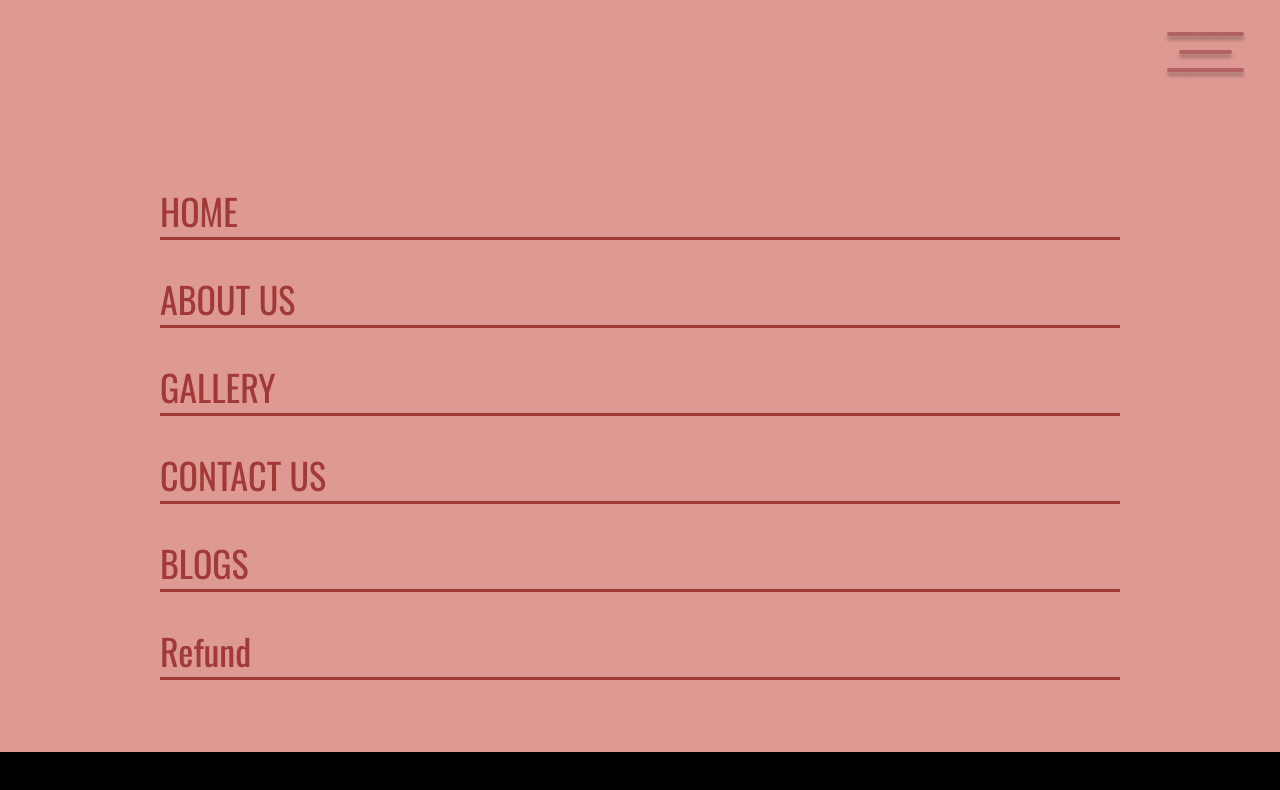
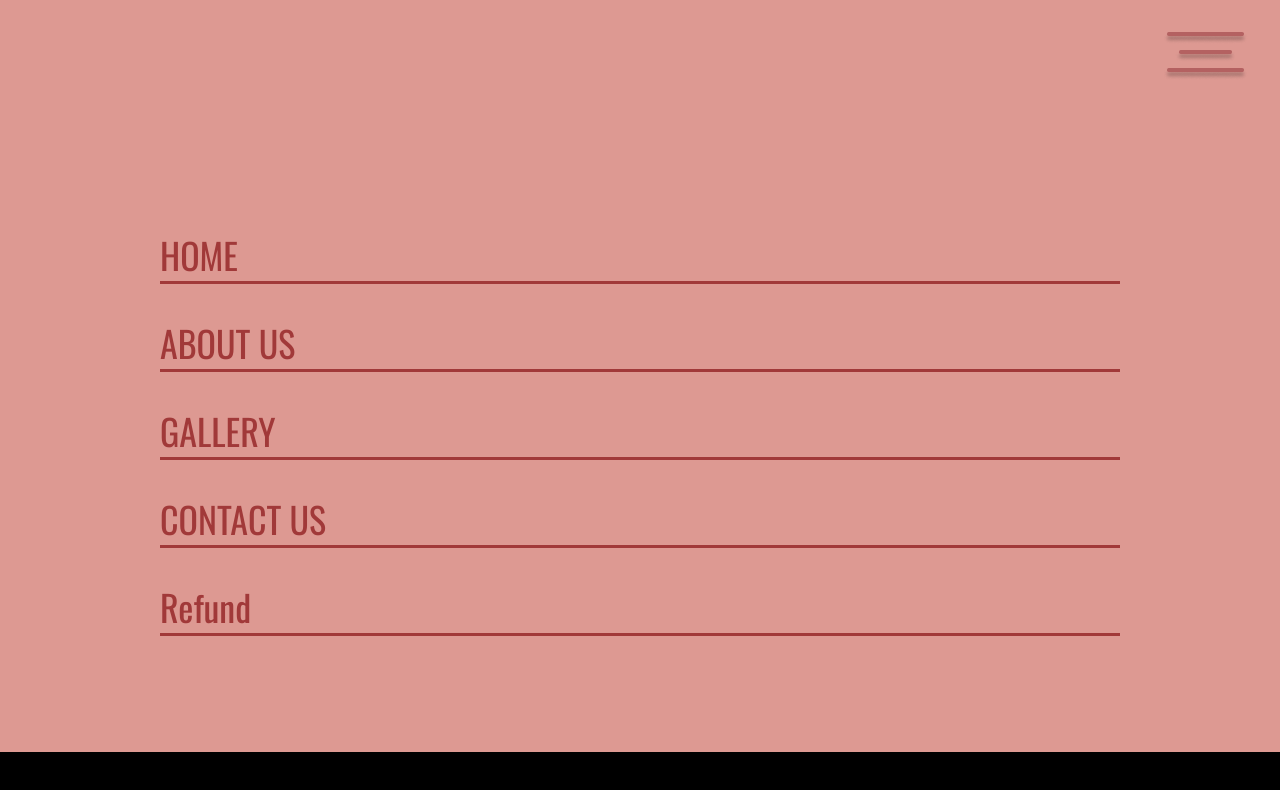
Before and after one commit to Jobminar/Binge-new, a React (Vite) app in the folder client/: page /navbar in a window 1280 px wide. Shown: the top 790 px of the page. Built offline with nearby package versions, Linux system fonts and the light colour scheme; a web font is replaced by a local one.

Commit message:
sameer updated the price in large form

```diff
--- a/client/src/components/Home/navbar.jsx
+++ b/client/src/components/Home/navbar.jsx
@@ -49,13 +49,13 @@ const Navbar = () => {
         >
           CONTACT US
         </div>
-        <div
+        {/* <div
           onClick={() => {
             navigate("/blogs");
           }}
         >
           BLOGS
-        </div>
+        </div> */}
         <div
           onClick={() => {
             navigate("/refund");
--- a/client/src/components/mini/mini-home.jsx
+++ b/client/src/components/mini/mini-home.jsx
@@ -332,7 +332,7 @@ const Minihome = () => {
         >
           <img src={Booknow} alt="book-now" />
         </div>
-        <div className="mobile-view">
+        {/* <div className="mobile-view">
           <div className="date-section">
             <div className="date-sub-section">
               <h1>DATE</h1>
@@ -391,7 +391,7 @@ const Minihome = () => {
               <img src={Booknow} alt="book-now" />
             </div>
           </div>
-        </div>
+        </div> */}
       </div>
     </div>
   );
--- a/client/src/components/userinputsl-large/userinputslarge.jsx
+++ b/client/src/components/userinputsl-large/userinputslarge.jsx
@@ -36,7 +36,7 @@ const Userinputslarge = () => {
     const calculateTotal = () => {
       let basePrice = 2999;
 
-      const additionalPeople = Math.max(0, formData.numOfPeople - 4);
+      const additionalPeople = Math.max(0, formData.numOfPeople - 6);
       const additionalPeopleCost =
         additionalPeople > 0 ? additionalPeople * 399 : 0;
 
```
